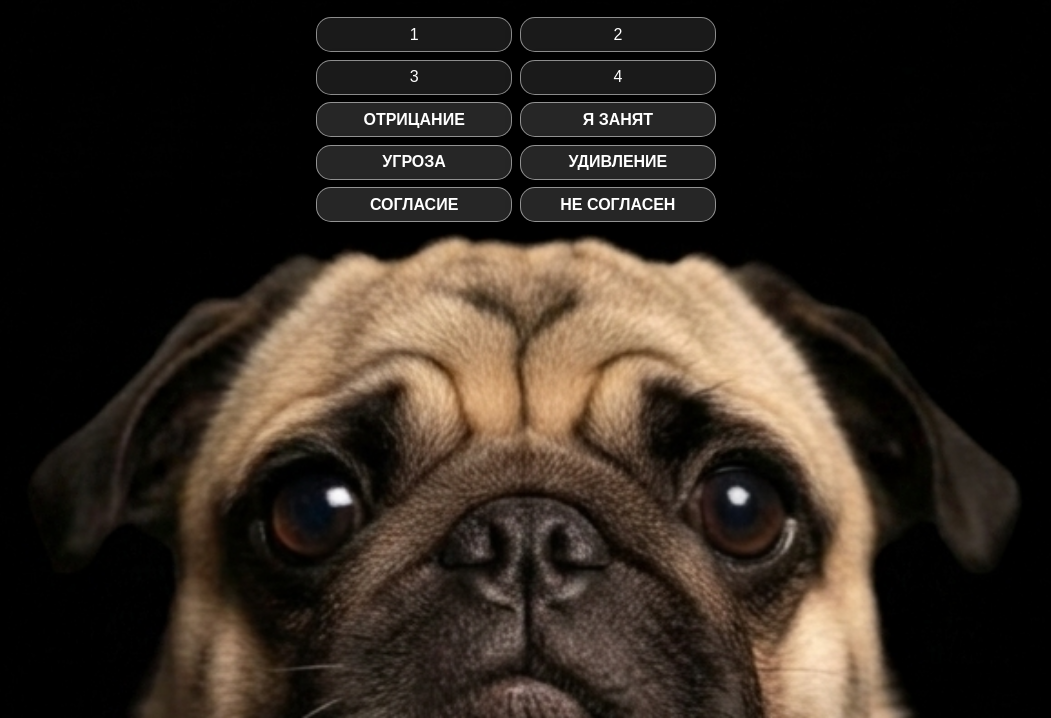
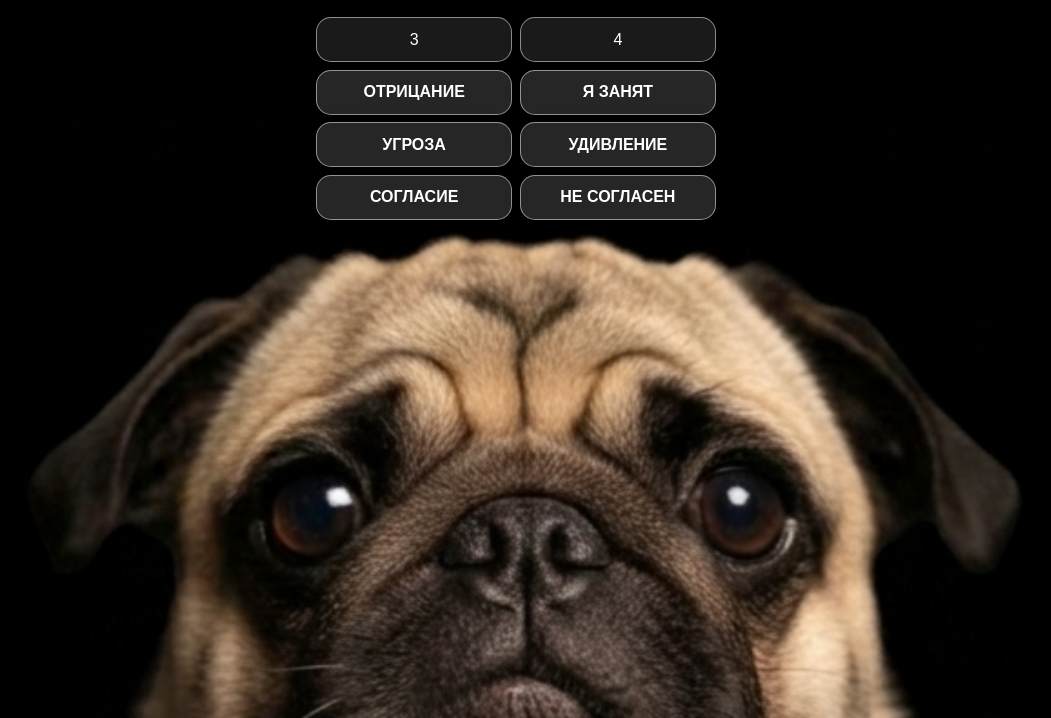
Before and after one commit to she2pbis-byte/pd, a plain HTML site: page index.html in a window 1280 px wide. Shown: the part 82-800 px from the top of the page, without its empty margins (124-1175 px from the left). Drawn offline with Linux system fonts and the light colour scheme.

Commit message:
Update index.html

```diff
--- a/index.html
+++ b/index.html
@@ -93,7 +93,7 @@
             display: flex;
             align-items: center;
             justify-content: center;
-            min-height: 35px;
+            min-height: 45px;
             box-shadow: 0 4px 15px rgba(0,0,0,0.3);
         }
 
@@ -158,8 +158,6 @@
         <div class="buttons-container">
             <!-- Главная сетка -->
             <div id="main-grid" class="buttons-grid">
-                <button class="grid-button">1</button>
-                <button class="grid-button">2</button>
                 <button class="grid-button">3</button>
                 <button class="grid-button">4</button>
                 <button id="otricanie-trigger" class="grid-button" style="background: rgba(255,255,255,0.15); font-weight: bold;">ОТРИЦАНИЕ</button>
```
